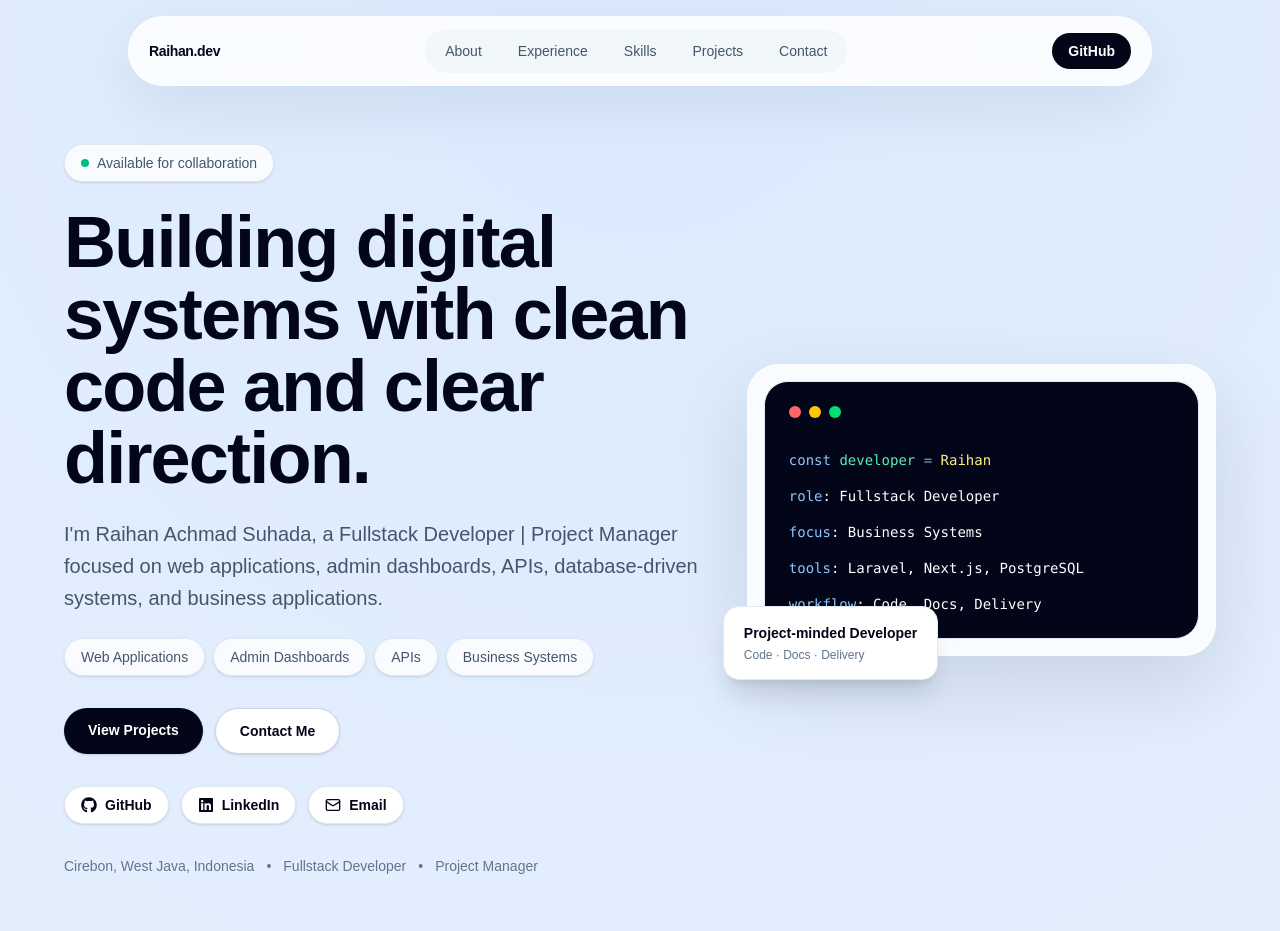
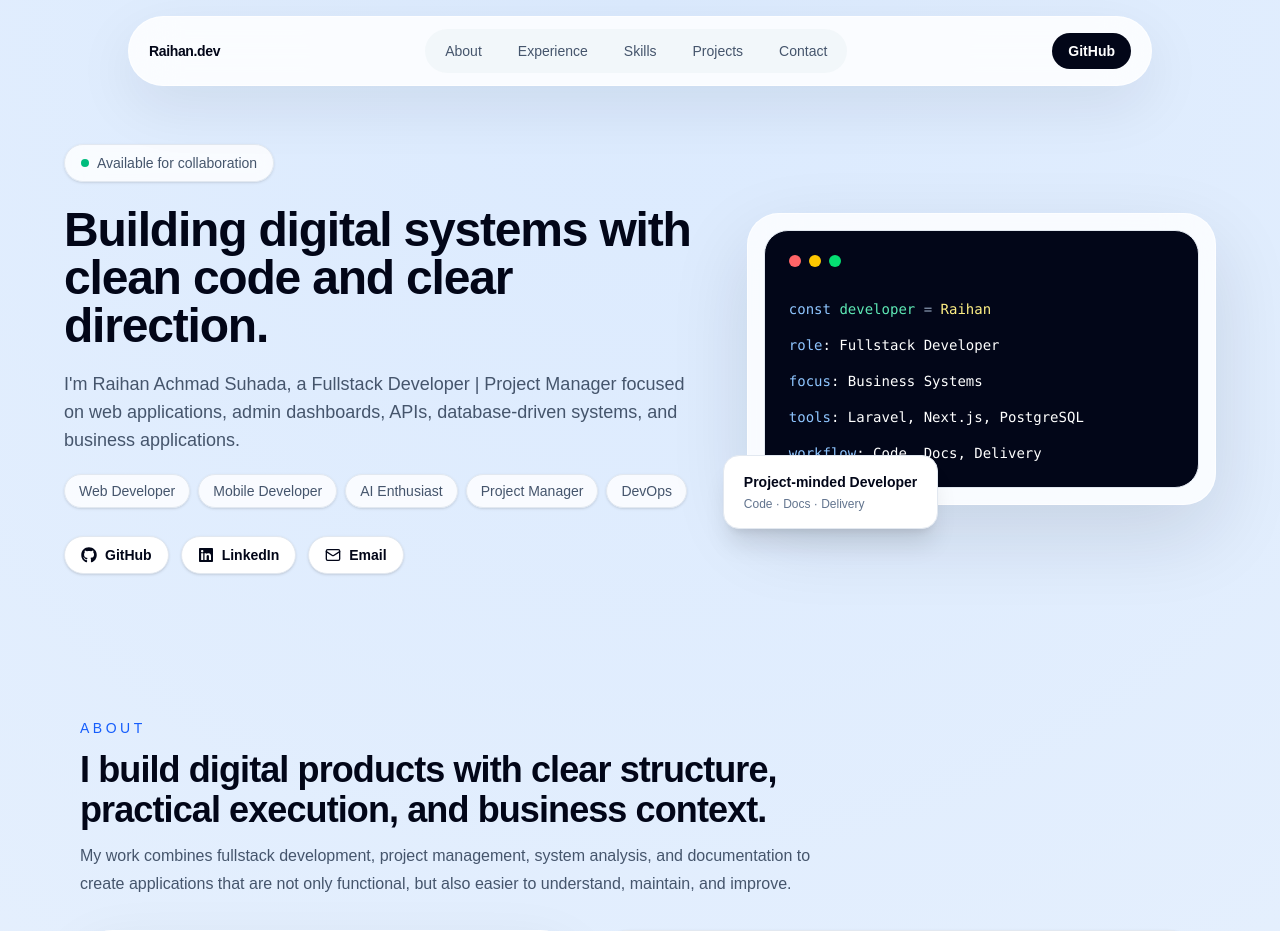
Before and after one commit to raihanachmadsuhadadev/raihan-portfolio-website, a Next.js app: page / in a window 1280 px wide. Shown: the top 931 px of the page. Built offline with nearby package versions, Linux system fonts and the light colour scheme.

Commit message:
style: adjust hero text size

```diff
--- a/src/components/sections/HeroSection.tsx
+++ b/src/components/sections/HeroSection.tsx
@@ -1,12 +1,13 @@
 import { SocialLinks } from "@/components/ui/SocialLinks";
 import { profile } from "@/data/profile";
-import { resumeLink } from "@/data/socialLinks";
+
 
 const heroHighlights = [
-  "Web Applications",
-  "Admin Dashboards",
-  "APIs",
-  "Business Systems",
+  "Web Developer",
+  "Mobile Developer",
+  "AI Enthusiast",
+  "Project Manager",
+  "DevOps",
 ];
 
 export function HeroSection() {
@@ -22,62 +23,30 @@ export function HeroSection() {
             Available for collaboration
           </div>
 
-          <h1 className="max-w-4xl text-4xl font-semibold tracking-tight text-slate-950 sm:text-5xl md:text-7xl">
+<h1 className="max-w-3xl text-3xl font-semibold tracking-tight text-slate-950 sm:text-4xl md:text-5xl">
   Building digital systems with clean code and clear direction.
 </h1>
 
-          <p className="mt-6 max-w-2xl text-lg leading-8 text-slate-600 md:text-xl">
+          <p className="mt-5 max-w-2xl text-base leading-7 text-slate-600 md:text-lg">
   I&apos;m {profile.name}, a {profile.role} focused on web
   applications, admin dashboards, APIs, database-driven systems, and
   business applications.
 </p>
 
-          <div className="mt-6 flex flex-wrap gap-2">
+          <div className="mt-5 flex flex-wrap gap-2 md:flex-nowrap">
   {heroHighlights.map((item) => (
     <span
       key={item}
-                className="rounded-full border border-slate-200 bg-white/80 px-4 py-2 text-sm font-medium text-slate-600 shadow-sm"
+      className="rounded-full border border-slate-200 bg-white/80 px-3 py-1.5 text-xs font-medium text-slate-600 shadow-sm md:px-3.5 md:text-sm"
     >
       {item}
     </span>
   ))}
 </div>
 
-          <div className="mt-8 flex flex-col gap-3 sm:flex-row">
-            <a
-              href="#projects"
-              className="rounded-full bg-slate-950 px-6 py-3 text-center text-sm font-semibold text-white shadow-sm transition hover:bg-slate-800"
-            >
-              View Projects
-            </a>
 
-            <a
-              href="#contact"
-              className="rounded-full border border-slate-300 bg-white px-6 py-3 text-center text-sm font-semibold text-slate-950 shadow-sm transition hover:border-slate-400"
-            >
-              Contact Me
-            </a>
-
-            {resumeLink ? (
-              <a
-                href={resumeLink.href}
-                className="rounded-full border border-slate-300 bg-white px-6 py-3 text-center text-sm font-semibold text-slate-950 shadow-sm transition hover:border-slate-400"
-              >
-                Download CV
-              </a>
-            ) : null}
-          </div>
-
-          <div className="mt-8">
+          <div className="mt-7">
             <SocialLinks />
-          </div>
-
-          <div className="mt-8 flex flex-wrap gap-3 text-sm text-slate-500">
-            <span>{profile.location}</span>
-            <span>•</span>
-            <span>Fullstack Developer</span>
-            <span>•</span>
-            <span>Project Manager</span>
           </div>
         </div>
 
```
Lines whose indentation alone changed are shown as unchanged.
